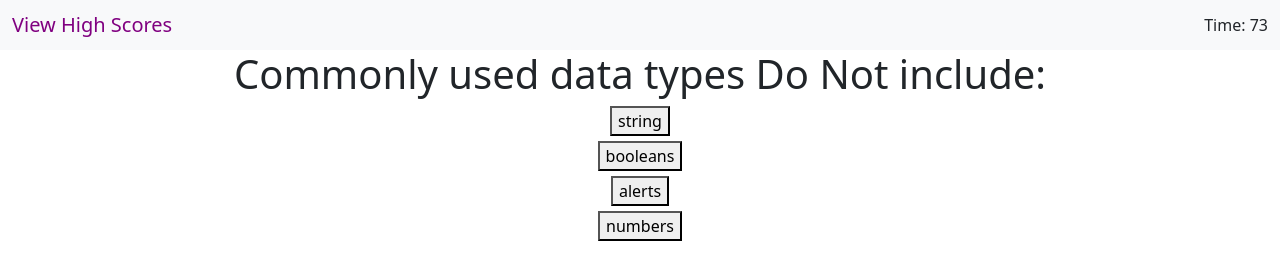
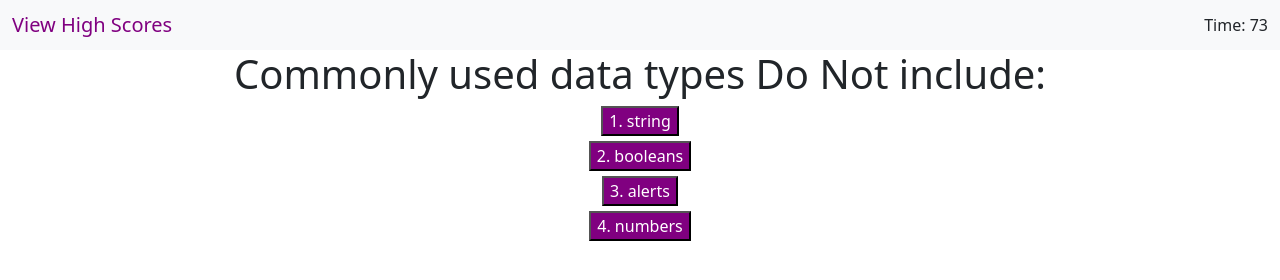
Before and after one commit to MarioReid/code-quiz, a plain HTML site: page index.html in a window 1280 px wide. Both pictures are taken after a click on the button "Start Quiz". Drawn offline with nearby package versions, Linux system fonts and the light colour scheme.

Commit message:
redid questions from array to objects

```diff
--- a/scriptrev.js
+++ b/scriptrev.js
@@ -4,104 +4,57 @@ var mainContentEl = document.getElementById("mainContent");
 
 var currentQuestionNumber = 0;
 
-var questions = [
-  "Commonly used data types Do Not include:",
-  "The condition in an if/else statement is enclosed within ____.",
-  "Arrays in JavaScript can be used to store ____.",
-  "String values must be enclosed within ____ when being assigned to variables.",
-  "A very useful tool used during development and debugging for printing content to the debugger is:",];
-
-var answers = [
-  ["1. string", "2. booleans", "3. alerts", "4. numbers"],
-  ["1. quotes", "2. curly brackets", "3. parentheses", "4. square brackets"],
-  ["1. numbers and strings", "2. other arrays", "3. booleans", "4. all of the above"],
-  ["1. commas", "2. curly brackets", "3. quotes", "4. parentheses"],
-  ["1. JavaScript", "2. terminal/bash", "3. for loops", "4. console.log"],
-];
-var correctAnswers = ["alerts", "parentheses", "all of the above", "parentheses", "console.log"];
-
-
 var question1Object = {
   questionText: "Commonly used data types Do Not include:",
   answers: [
-    "string", "booleans", "alerts", "numbers"
+    "1. string", "2. booleans", "3. alerts", "4. numbers"
   ],
   correctAnswer: "alerts"
 }
 var question2Object = {
   questionText: "The condition in an if/else statement is enclosed within ____.",
-  answers: ["quotes", "curly brackets", "parentheses", "square brackets"],
-  correctAnswer: "parentheses"
-}
-var question3Object = {
-  questionText: "The condiQuestion3tion in an if/else statement is enclosed within ____.",
   answers: ["1. quotes", "2. curly brackets", "3. parentheses", "4. square brackets"],
   correctAnswer: "parentheses"
 }
 var question3Object = {
-  questionText: "The condiQuestion3tion in an if/else statement is enclosed within ____.",
-  answers: ["1. quotes", "2. curly brackets", "3. parentheses", "4. square brackets"],
+  questionText: "Arrays in JavaScript can be used to store ____.",
+  answers: ["1. numbers and strings", "2. other arrays", "3. booleans", "4. all of the above"],
+  correctAnswer: "all of the above"
+}
+var question4Object = {
+  questionText: "String values must be enclosed within ____ when being assigned to variables.",
+  answers: ["1. commas", "2. curly brackets", "3. quotes", "4. parentheses"],
   correctAnswer: "parentheses"
 }
-var question3Object = {
-  questionText: "The condiQuestion3tion in an if/else statement is enclosed within ____.",
-  answers: ["1. quotes", "2. curly brackets", "3. parentheses", "4. square brackets"],
-  correctAnswer: "parentheses"
+var question5Object = {
+  questionText: "A very useful tool used during development and debugging for printing content to the debugger is:",
+  answers: ["1. JavaScript", "2. terminal/bash", "3. for loops", "4. console.log"],
+  correctAnswer: "console.log"
 }
-
-
-
-
-
-
-
-
-
-
 
 var questionObjects = [
   question1Object,
   question2Object,
-  question3Object
+  question3Object,
+  question4Object,
+  question5Object,
 ]
-
-
+//Function for starter page
 function showQuestion(number) {
   var question = document.createElement("h1");
   question.textContent = questionObjects[number].questionText;
   mainContentEl.appendChild(question);
-
+//For loops for questions and answers with buttons.
   for (i = 0; i < questionObjects[number].answers.length; i++) {
     var buttons = document.createElement("button")
         buttons.textContent = questionObjects[number].answers[i]
         buttons.setAttribute("id", "button" + parseInt(i+1))
         buttons.setAttribute("class", "buttonClass")
 
-        buttons.setAttribute("style", "display:block; margin-bottom:5px")
+        buttons.setAttribute("style", "display:block; margin-bottom:5px; background-color:purple; color: white")
         mainContentEl.appendChild(buttons)
   }
 }
-
-
-//When hit start button: clear html, start timer, and ask 1st question
-// function question1(){
-//     var count = 1
-//     var question1 = document.createElement("h1");
-//     question1.textContent = questions[0]
-//     mainContentEl.appendChild(question1)
-// //For loop for answers and blocks added
-//     for ( i = 0; i < answers[0].length; i++){
-//         var buttons = document.createElement("button")
-//         buttons.textContent = answers[0][i]
-//         buttons.setAttribute("class", "button" + count++)
-//         buttons.setAttribute("style", "display:block; margin-bottom:5px")
-//         mainContentEl.appendChild(buttons)
-//     }
-
-
-// }
-
-
 
 //Set Timer
 var secondsLeft = 75;
--- a/style.css
+++ b/style.css
@@ -2,4 +2,4 @@
     display: flex;
     flex-direction: column;
     align-items: center;
-}
+    }
```
